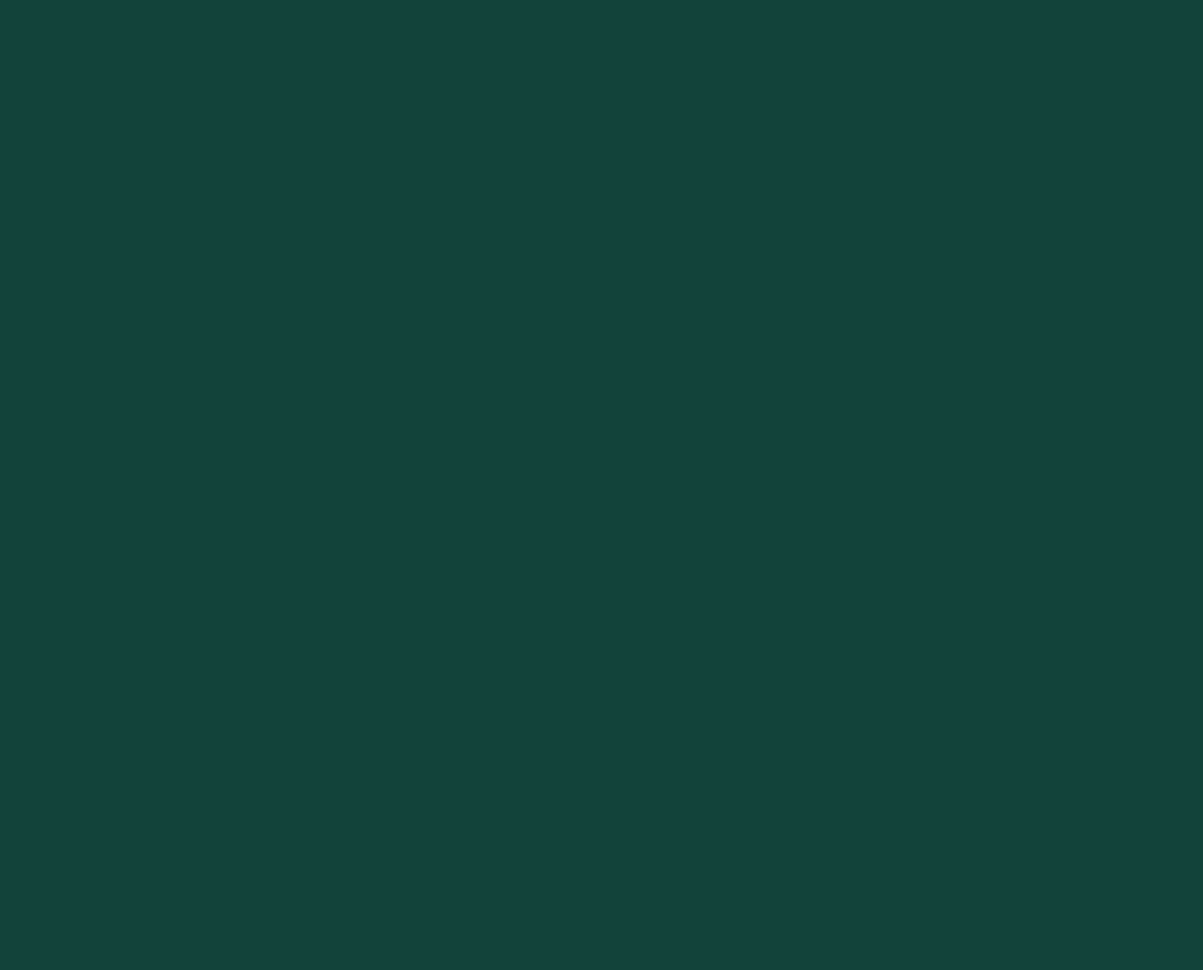
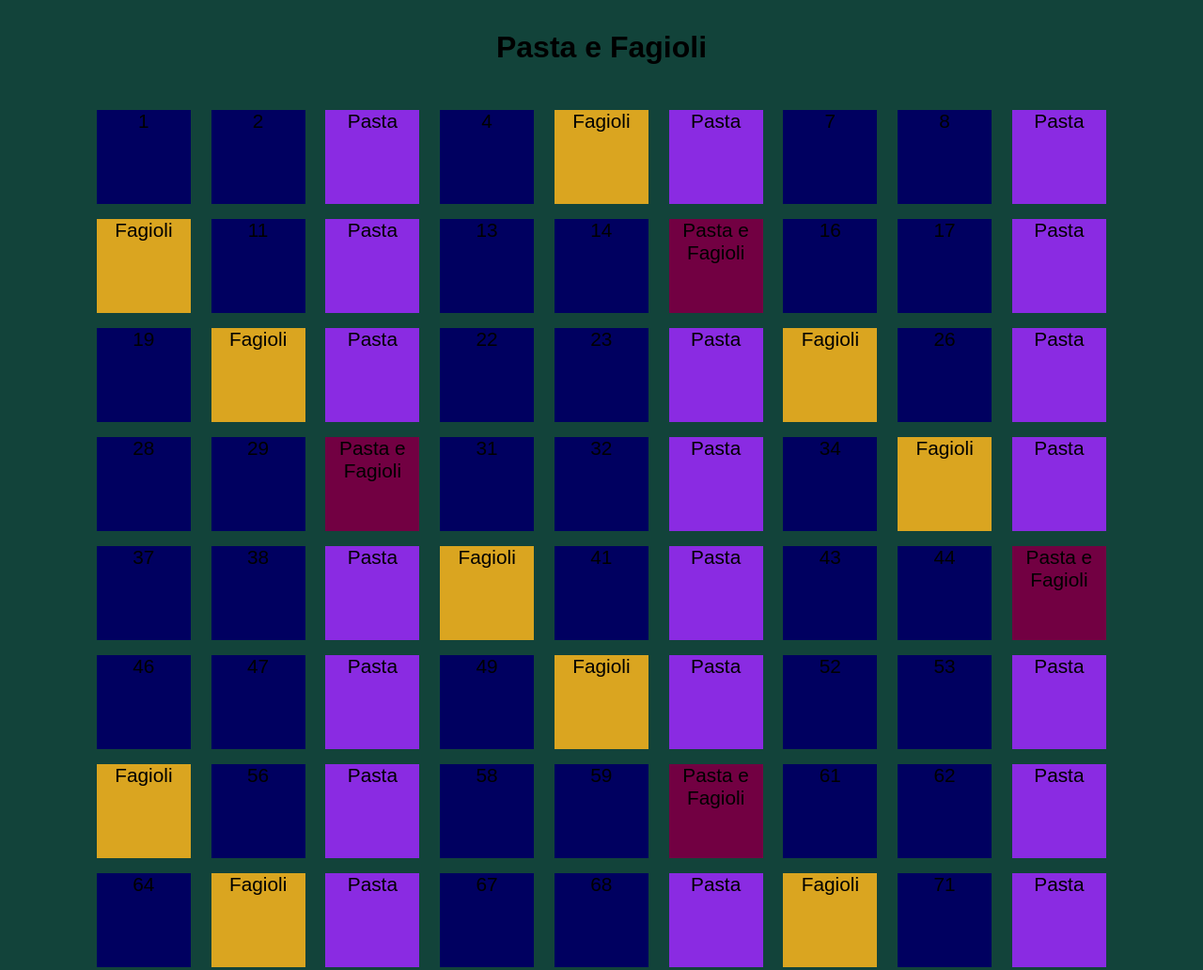
Before and after one commit to SimoneViglione/js-fizzbuzz, a plain HTML site: page index.html in a window 1280 px wide. Shown: the top 1032 px of the page at 94% size. Before the commit the page ends 800 px from the top, so only its background shows below. Drawn offline with Linux system fonts and the light colour scheme.

Commit message:
bonus finito, credo

```diff
--- a/css/style.css
+++ b/css/style.css
@@ -2,8 +2,47 @@
     padding: 0;
     margin: 0;
     box-sizing: border-box;
+    font-family: sans-serif;
 }
 
 body {
     background-color: rgb(18, 67, 58);
 }
+
+.title {
+    text-align: center;
+    padding: 2rem;
+}
+
+.container {
+    width: 1080px;
+    margin: auto;
+    padding-top: 1rem;
+    display: flex;
+    flex-wrap: wrap;
+    gap: 1rem;
+}
+
+.square {
+    width: 100px;
+    height: 100px;
+    margin: auto;
+    text-align: center;
+    font-size: 1.3rem;
+}
+
+.pasta {
+    background-color: blueviolet;
+}
+
+.fagioli {
+    background-color: goldenrod;
+}
+
+.pasta-e-fagioli {
+    background-color: rgb(114, 0, 66);
+}
+
+.cifra {
+    background-color: rgb(0, 0, 96);
+}
--- a/index.html
+++ b/index.html
@@ -10,7 +10,11 @@
 </head>
 <body>
 
+    <h1 class="title">Pasta e Fagioli</h1>
 
+    <div class="container">
+
+    </div>
 
     <script type="text/javascript" src="js/main.js"></script>
 </body>
--- a/js/main.js
+++ b/js/main.js
@@ -12,3 +12,31 @@ for (let i = 1; i <= 100; i++ ) {
         console.log(i);
     }
 }
+
+
+//Bonus
+
+const containerDom = document.querySelector('.container')
+
+for (let i = 1; i <= 100; i++ ) {
+    const box = document.createElement('div')
+    box.classList.add('square');
+    containerDom.append(box);
+
+    if (i % 3 === 0 && i % 5 === 0) {
+        box.classList.add('pasta-e-fagioli');
+        box.append('Pasta e Fagioli');
+    }
+    else if (i % 5 === 0) {
+        box.classList.add('fagioli');
+        box.append('Fagioli');
+    }
+    else if (i % 3 === 0) {
+        box.classList.add('pasta');
+        box.append('Pasta');
+    }
+    else {
+        box.classList.add('cifra');
+        box.append(i);
+    }
+}
```
